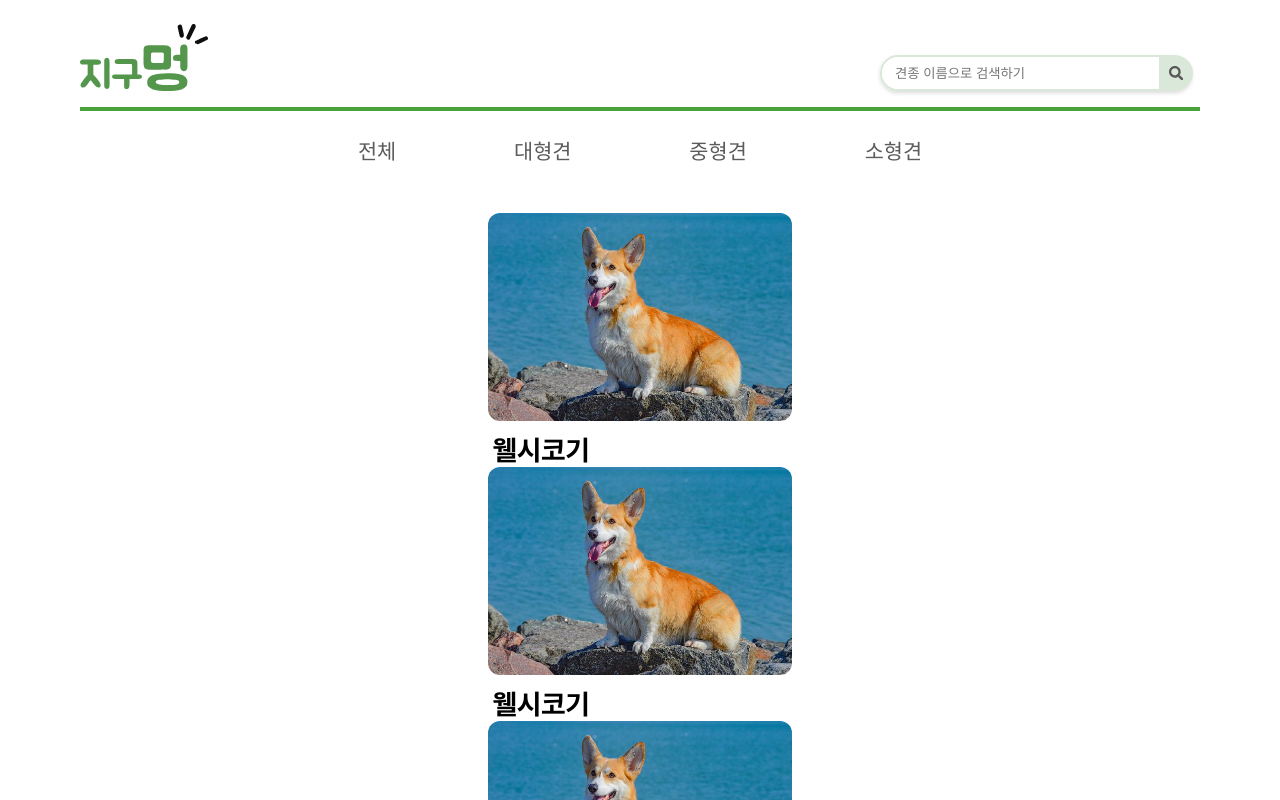
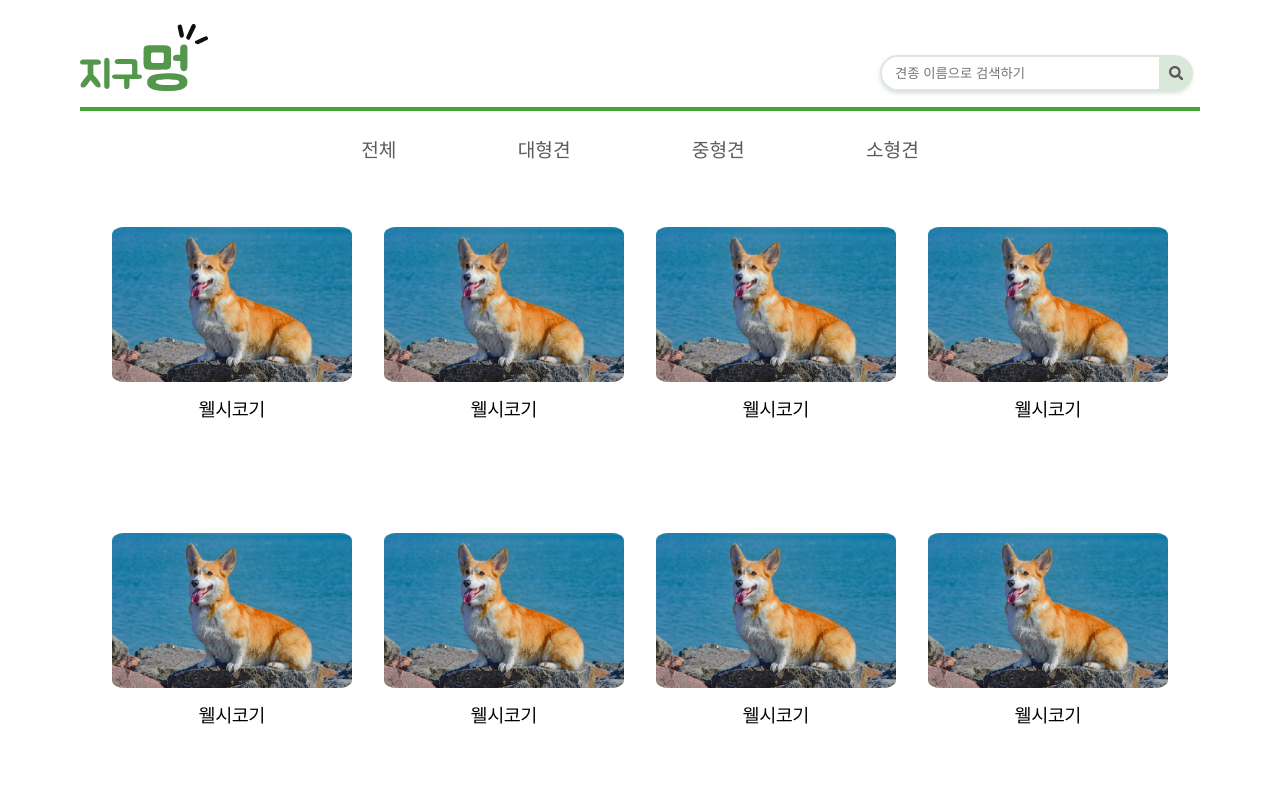
Before and after one commit to 2022-Summer-Bootcamp-teamG/puppy-classification-frontend, a React (Create React App) app: page /list in a window 1280 px wide. Shown: the top 800 px of the page. Built offline with nearby package versions, Linux system fonts and the light colour scheme.

Commit message:
feat: add List Page

```diff
--- a/src/components/common/Header.tsx
+++ b/src/components/common/Header.tsx
@@ -35,6 +35,7 @@ const Common = styled.div`
   justify-content: space-between;
   margin: 1.5rem auto;
   width: 70rem;
+
   border-bottom: 0.25rem solid #49a33a;
   @media all and (min-width: 768px) and (max-width: 1023px) {
     width: 50rem;
--- a/src/components/list/CardItem.tsx
+++ b/src/components/list/CardItem.tsx
@@ -1,7 +1,7 @@
 import React from 'react';
 import styled from 'styled-components';
 import { Link } from 'react-router-dom';
-import { Image } from '../result/ResultImage';
+import { ItemImage } from './ItemImage';
 
 interface CardItemProps {
   img: string;
@@ -12,7 +12,7 @@ function CardItem({ img, breedName }: CardItemProps) {
   return (
     <Common>
       <Link to="/detail/:id">
-        <Image src={img} alt={breedName} />
+        <ItemImage src={img} alt={breedName} />
       </Link>
       <BreedName>{breedName}</BreedName>
     </Common>
@@ -25,10 +25,10 @@ const Common = styled.div`
 `;
 
 const BreedName = styled.div`
-  margin-left: 0.3rem;
-  font-size: 1.75rem;
+  margin: auto;
+  font-size: 1.2rem;
   font-family: Pretendard;
-  font-weight: 700;
+  font-weight: 400;
   color: #000;
   @media all and (min-width: 768px) and (max-width: 1023px) {
     font-size: 1.5rem;
--- a/src/components/list/CardList.tsx
+++ b/src/components/list/CardList.tsx
@@ -13,8 +13,6 @@ const CardList = () => {
       <CardItem img={sample1} breedName="웰시코기" />
       <CardItem img={sample1} breedName="웰시코기" />
       <CardItem img={sample1} breedName="웰시코기" />
-      <CardItem img={sample1} breedName="웰시코기" />
-      <CardItem img={sample1} breedName="웰시코기" />
     </Common>
   );
 };
@@ -22,9 +20,10 @@ const CardList = () => {
 const Common = styled.div`
   display: flex;
   box-sizing: border-box;
+  justify-content: center;
+  align-items: center;
   padding-bottom: 3rem;
-  margin: 3rem;
-  align-items: center;
-  flex-direction: column;
+  margin: 3rem auto;
+  flex-direction: row;
 `;
 export default CardList;
--- a/src/components/list/Categories.tsx
+++ b/src/components/list/Categories.tsx
@@ -3,19 +3,9 @@ import styled from 'styled-components';
 
 /**
  * Todo : db에 견종 분류(large, medium, small) 추가
- * Todo: category 상태 useState로 관리 /
- *
+ * Todo: category 상태 useState로 관리
+ * Todo: Category 선택 시 색 유지
  */
-
-const Categories = () => {
-  return (
-    <CategoryListBlock>
-      {categories.map(c => (
-        <Category key={c.name}>{c.text}</Category>
-      ))}
-    </CategoryListBlock>
-  );
-};
 
 const categories = [
   {
@@ -36,6 +26,16 @@ const categories = [
   },
 ];
 
+const Categories = () => {
+  return (
+    <CategoryListBlock>
+      {categories.map(c => (
+        <Category key={c.name}>{c.text}</Category>
+      ))}
+    </CategoryListBlock>
+  );
+};
+
 const CategoryListBlock = styled.div`
   display: flex;
   align-items: flex-start;
@@ -43,7 +43,7 @@ const CategoryListBlock = styled.div`
   margin: 0rem auto;
   width: 50rem;
   @media all and (min-width: 768px) and (max-width: 1023px) {
-    width: 20rem;
+    width: 50rem;
   }
   @media all and (max-width: 767px) {
     width: 100%;
@@ -54,11 +54,14 @@ const CategoryListBlock = styled.div`
 `;
 
 const Category = styled.div`
-  font-size: 1.3rem;
+  font-size: 1.2rem;
   cursor: pointer;
   white-space: pre;
   text-decoration: none;
   color: #5c5c5c;
+  @media all and (min-width: 768px) and (max-width: 1023px) {
+    font-size: 1rem;
+  }
 
   &:hover {
     color: green;
--- /dev/null
+++ b/src/components/list/ItemImage.ts
@@ -0,0 +1,15 @@
+import styled from 'styled-components';
+
+const ItemImage = styled.img`
+  width: 15rem;
+  display: flex;
+
+  margin: 1rem;
+  border-radius: 5%;
+  @media all and (min-width: 768px) and (max-width: 1023px) {
+  }
+  @media all and (max-width: 767px) {
+  }
+`;
+
+export { ItemImage };
--- a/src/pages/ListPage.tsx
+++ b/src/pages/ListPage.tsx
@@ -13,6 +13,9 @@ const ListPage = () => {
       <Header />
       <Categories />
       <CardList />
+      <CardList />
+      <CardList />
+      <CardList />
     </React.Fragment>
   );
 };
```
